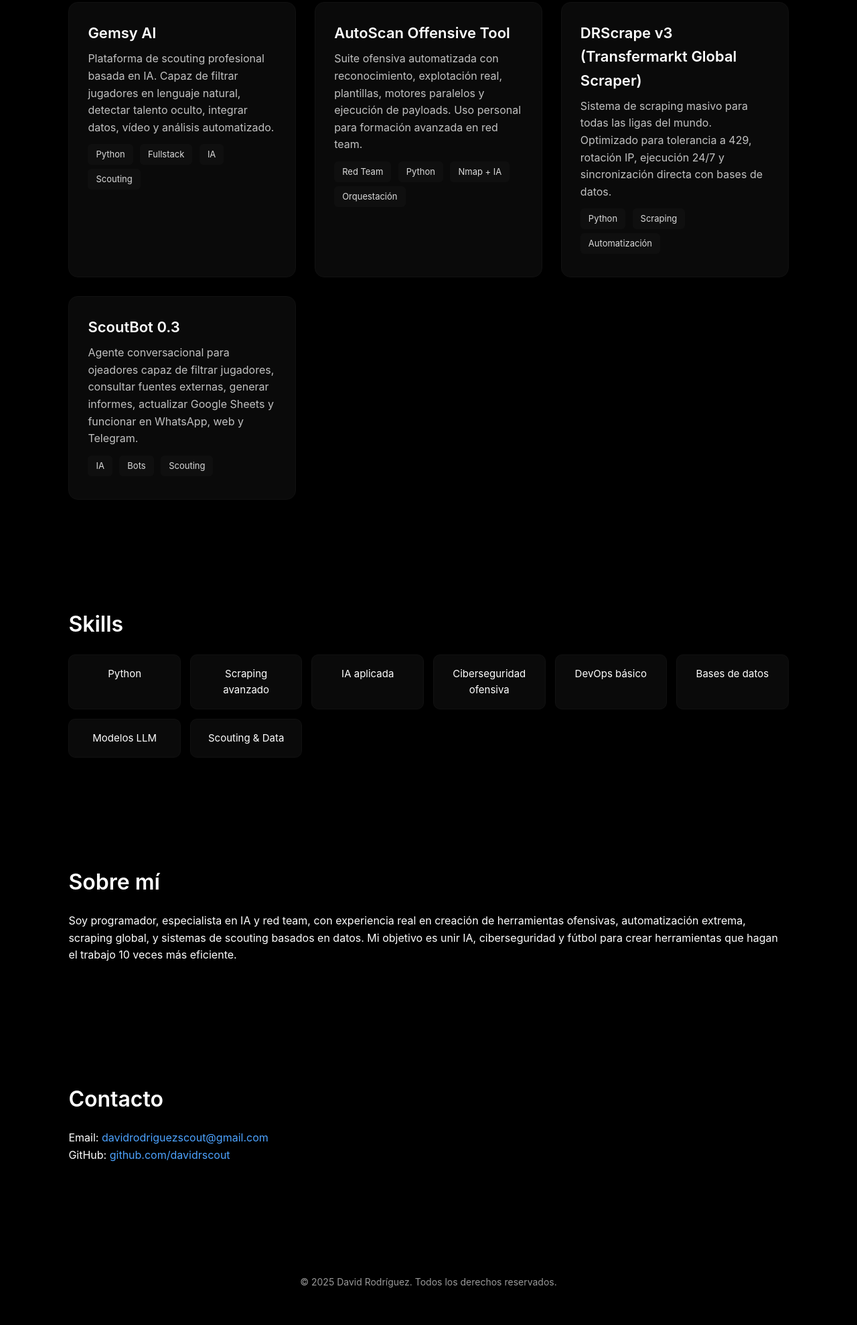
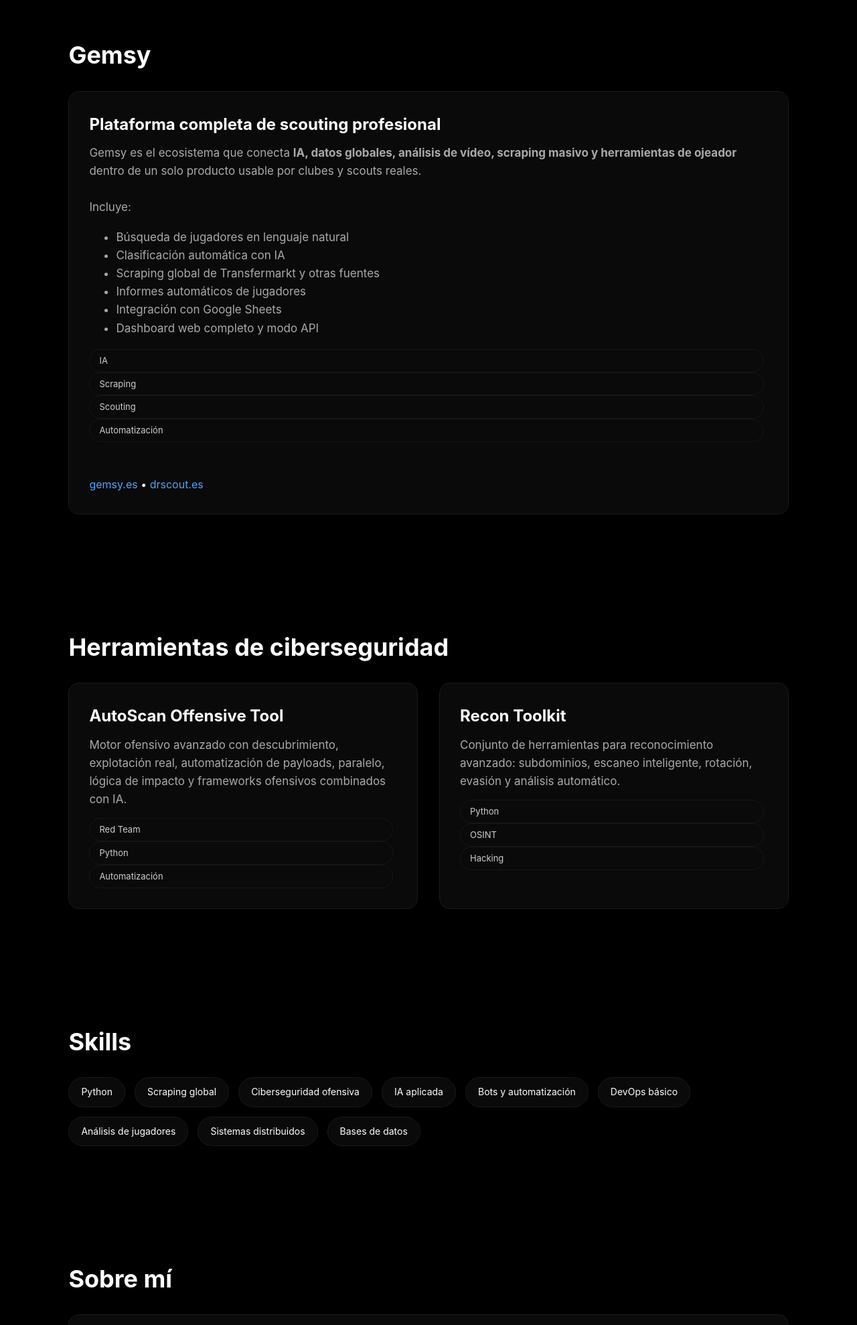
Before and after one commit to davidrscout/davidrscout.github.io, a plain HTML site: page index.html in a window 1280 px wide. Shown: the part 581-2559 px from the top of the page at 67% size. Drawn offline with Linux system fonts and the light colour scheme.

Commit message:
Update index.html

```diff
--- a/index.html
+++ b/index.html
@@ -1,229 +1,291 @@
 <!DOCTYPE html>
 <html lang="es">
 <head>
-  <meta charset="UTF-8">
-  <meta name="viewport" content="width=device-width, initial-scale=1">
+  <meta charset="UTF-8" />
+  <meta name="viewport" content="width=device-width, initial-scale=1" />
   <title>David Rodríguez | Portfolio</title>
 
   <style>
+    :root {
+      --bg: #000;
+      --text: #fff;
+      --card: #0a0a0a;
+      --border: #1a1a1a;
+      --accent: #4da3ff;
+      --muted: rgba(255,255,255,0.65);
+
+      --light-bg: #f7f7f7;
+      --light-text: #111;
+      --light-card: #fff;
+      --light-border: #ddd;
+      --light-muted: #555;
+    }
+
+    [data-theme="light"] {
+      --bg: var(--light-bg);
+      --text: var(--light-text);
+      --card: var(--light-card);
+      --border: var(--light-border);
+      --muted: var(--light-muted);
+    }
+
     body {
       margin: 0;
-      padding: 0;
-      background: #000;
-      color: #fff;
+      background: var(--bg);
+      color: var(--text);
       font-family: "Inter", sans-serif;
+      transition: background 0.3s ease, color 0.3s ease;
       line-height: 1.6;
-      scroll-behavior: smooth;
+      overflow-x: hidden;
     }
 
-    header {
-      padding: 60px 8%;
+    /* HERO */
+    .hero {
+      padding: 150px 8% 80px;
       max-width: 1200px;
       margin: auto;
+      opacity: 0;
+      animation: fadeUp 1.2s ease forwards;
     }
 
     h1 {
-      font-size: 56px;
+      font-size: 64px;
+      font-weight: 800;
+      margin-bottom: 10px;
+    }
+
+    .subtitle {
+      font-size: 22px;
+      color: var(--muted);
+      max-width: 650px;
+    }
+
+    /* SECTION */
+    .section {
+      padding: 70px 8%;
+      max-width: 1200px;
+      margin: auto;
+      opacity: 0;
+      transform: translateY(30px);
+      animation: fadeUp 0.8s ease forwards;
+    }
+
+    .section:nth-child(even) {
+      animation-delay: .2s;
+    }
+
+    h2 {
+      font-size: 36px;
+      font-weight: 700;
+      margin-bottom: 24px;
+    }
+
+    /* PROJECT CARDS */
+    .projects-grid {
+      display: grid;
+      gap: 32px;
+      grid-template-columns: repeat(auto-fit, minmax(350px, 1fr));
+    }
+
+    .card {
+      background: var(--card);
+      padding: 30px;
+      border-radius: 16px;
+      border: 1px solid var(--border);
+      transition: 0.25s ease;
+      transform: translateY(0);
+    }
+
+    .card:hover {
+      transform: translateY(-6px);
+      border-color: var(--accent);
+    }
+
+    .card-title {
+      font-size: 24px;
       font-weight: 700;
       margin-bottom: 10px;
     }
 
-    h2 {
-      font-size: 32px;
-      margin-top: 80px;
-      margin-bottom: 20px;
-      font-weight: 600;
-    }
-
-    .subtitle {
-      font-size: 20px;
-      opacity: 0.7;
-      max-width: 600px;
-    }
-
-    .section {
-      padding: 40px 8%;
-      max-width: 1200px;
-      margin: auto;
-    }
-
-    .projects-grid {
-      display: grid;
-      gap: 28px;
-      grid-template-columns: repeat(auto-fit, minmax(320px, 1fr));
-      margin-top: 30px;
-    }
-
-    .project-card {
-      background: #0a0a0a;
-      padding: 28px;
-      border-radius: 14px;
-      border: 1px solid #111;
-      transition: 0.2s ease-in-out;
-    }
-
-    .project-card:hover {
-      border: 1px solid #333;
-      transform: translateY(-3px);
-    }
-
-    .project-title {
-      font-size: 22px;
-      font-weight: 600;
-      margin-bottom: 8px;
-    }
-
-    .project-desc {
-      font-size: 16px;
-      opacity: 0.75;
-      margin-bottom: 12px;
+    .card-desc {
+      font-size: 17px;
+      color: var(--muted);
+      margin-bottom: 14px;
     }
 
     .tag {
-      display: inline-block;
-      background: #111;
-      padding: 5px 12px;
+      background: transparent;
+      border: 1px solid var(--border);
+      padding: 6px 14px;
+      border-radius: 50px;
+      font-size: 13px;
       margin-right: 6px;
-      margin-bottom: 6px;
-      border-radius: 6px;
-      font-size: 13px;
-      opacity: 0.85;
+      opacity: 0.8;
     }
 
-    .skills-grid {
-      display: grid;
-      grid-template-columns: repeat(auto-fit, minmax(160px, 1fr));
+    /* SKILLS */
+    .skills {
+      display: flex;
+      flex-wrap: wrap;
       gap: 14px;
-      margin-top: 20px;
     }
 
     .skill {
-      background: #0a0a0a;
-      padding: 16px;
-      border-radius: 10px;
-      border: 1px solid #111;
-      text-align: center;
+      padding: 10px 18px;
+      background: var(--card);
+      border-radius: 50px;
+      border: 1px solid var(--border);
+      font-size: 14px;
+    }
+
+    /* MODE TOGGLE */
+    .theme-toggle {
+      position: fixed;
+      right: 26px;
+      top: 26px;
+      cursor: pointer;
       font-size: 15px;
+      padding: 8px 18px;
+      border-radius: 6px;
+      background: var(--card);
+      border: 1px solid var(--border);
+      opacity: .85;
+    }
+
+    .theme-toggle:hover {
+      opacity: 1;
     }
 
     footer {
-      padding: 50px 8%;
       text-align: center;
-      opacity: 0.6;
-      font-size: 14px;
+      padding: 60px;
+      color: var(--muted);
+      font-size: 15px;
       margin-top: 60px;
     }
 
-    a {
-      color: #4da3ff;
-      text-decoration: none;
-    }
+    a { color: var(--accent); text-decoration: none; }
 
-    a:hover {
-      opacity: 0.7;
+    @keyframes fadeUp {
+      from { opacity: 0; transform: translateY(30px); }
+      to { opacity: 1; transform: translateY(0); }
     }
   </style>
 </head>
 
 <body>
 
-<header>
+<div class="theme-toggle" onclick="toggleTheme()">Cambiar modo</div>
+
+<!-- HERO -->
+<section class="hero">
   <h1>David Rodríguez</h1>
   <p class="subtitle">
-    Programador, especialista en IA, red team, y ojeador de fútbol.
-    Construyo sistemas inteligentes, herramientas ofensivas avanzadas, y plataformas de scouting basadas en datos.
+    Programador, especialista en IA y red team, creador de Gemsy: la plataforma de scouting inteligente que combina datos, vídeo e IA para encontrar talento antes que nadie.
   </p>
-</header>
+</section>
 
-<section class="section" id="proyectos">
-  <h2>Proyectos destacados</h2>
+<!-- GEMSY -->
+<section class="section">
+  <h2>Gemsy</h2>
 
-  <div class="projects-grid">
-
-    <div class="project-card">
-      <div class="project-title">Gemsy AI</div>
-      <div class="project-desc">
-        Plataforma de scouting profesional basada en IA. Capaz de filtrar jugadores en lenguaje natural,
-        detectar talento oculto, integrar datos, vídeo y análisis automatizado.
-      </div>
-      <div class="tag">Python</div>
-      <div class="tag">Fullstack</div>
-      <div class="tag">IA</div>
-      <div class="tag">Scouting</div>
+  <div class="card">
+    <div class="card-title">Plataforma completa de scouting profesional</div>
+    <div class="card-desc">
+      Gemsy es el ecosistema que conecta <strong>IA, datos globales, análisis de vídeo, scraping masivo y herramientas de ojeador</strong> dentro de un solo producto usable por clubes y scouts reales.
+      <br><br>
+      Incluye:
+      <ul>
+        <li>Búsqueda de jugadores en lenguaje natural</li>
+        <li>Clasificación automática con IA</li>
+        <li>Scraping global de Transfermarkt y otras fuentes</li>
+        <li>Informes automáticos de jugadores</li>
+        <li>Integración con Google Sheets</li>
+        <li>Dashboard web completo y modo API</li>
+      </ul>
     </div>
-
-    <div class="project-card">
-      <div class="project-title">AutoScan Offensive Tool</div>
-      <div class="project-desc">
-        Suite ofensiva automatizada con reconocimiento, explotación real, plantillas, motores paralelos
-        y ejecución de payloads. Uso personal para formación avanzada en red team.
-      </div>
-      <div class="tag">Red Team</div>
-      <div class="tag">Python</div>
-      <div class="tag">Nmap + IA</div>
-      <div class="tag">Orquestación</div>
-    </div>
-
-    <div class="project-card">
-      <div class="project-title">DRScrape v3 (Transfermarkt Global Scraper)</div>
-      <div class="project-desc">
-        Sistema de scraping masivo para todas las ligas del mundo. Optimizado para tolerancia a 429,
-        rotación IP, ejecución 24/7 y sincronización directa con bases de datos.
-      </div>
-      <div class="tag">Python</div>
-      <div class="tag">Scraping</div>
-      <div class="tag">Automatización</div>
-    </div>
-
-    <div class="project-card">
-      <div class="project-title">ScoutBot 0.3</div>
-      <div class="project-desc">
-        Agente conversacional para ojeadores capaz de filtrar jugadores, consultar fuentes externas,
-        generar informes, actualizar Google Sheets y funcionar en WhatsApp, web y Telegram.
-      </div>
-      <div class="tag">IA</div>
-      <div class="tag">Bots</div>
-      <div class="tag">Scouting</div>
-    </div>
-
+    <div class="tag">IA</div>
+    <div class="tag">Scraping</div>
+    <div class="tag">Scouting</div>
+    <div class="tag">Automatización</div>
+    <br><br>
+    <a href="https://gemsy.es" target="_blank">gemsy.es</a> •
+    <a href="https://drscout.es" target="_blank">drscout.es</a>
   </div>
 </section>
 
-<section class="section" id="skills">
-  <h2>Skills</h2>
+<!-- PROYECTOS DE CIBERSEGURIDAD -->
+<section class="section">
+  <h2>Herramientas de ciberseguridad</h2>
 
-  <div class="skills-grid">
-    <div class="skill">Python</div>
-    <div class="skill">Scraping avanzado</div>
-    <div class="skill">IA aplicada</div>
-    <div class="skill">Ciberseguridad ofensiva</div>
-    <div class="skill">DevOps básico</div>
-    <div class="skill">Bases de datos</div>
-    <div class="skill">Modelos LLM</div>
-    <div class="skill">Scouting & Data</div>
+  <div class="projects-grid">
+    <div class="card">
+      <div class="card-title">AutoScan Offensive Tool</div>
+      <div class="card-desc">
+        Motor ofensivo avanzado con descubrimiento, explotación real, automatización de payloads, paralelo, lógica de impacto y frameworks ofensivos combinados con IA.
+      </div>
+      <div class="tag">Red Team</div><div class="tag">Python</div><div class="tag">Automatización</div>
+    </div>
+
+    <div class="card">
+      <div class="card-title">Recon Toolkit</div>
+      <div class="card-desc">
+        Conjunto de herramientas para reconocimiento avanzado: subdominios, escaneo inteligente, rotación, evasión y análisis automático.
+      </div>
+      <div class="tag">Python</div><div class="tag">OSINT</div><div class="tag">Hacking</div>
+    </div>
   </div>
 </section>
 
-<section class="section" id="sobre-mi">
-  <h2>Sobre mí</h2>
-  <p>
-    Soy programador, especialista en IA y red team, con experiencia real en creación de herramientas ofensivas,
-    automatización extrema, scraping global, y sistemas de scouting basados en datos.
-    Mi objetivo es unir IA, ciberseguridad y fútbol para crear herramientas que hagan el trabajo 10 veces más eficiente.
-  </p>
+<!-- OTRAS SKILLS -->
+<section class="section">
+  <h2>Skills</h2>
+
+  <div class="skills">
+    <div class="skill">Python</div>
+    <div class="skill">Scraping global</div>
+    <div class="skill">Ciberseguridad ofensiva</div>
+    <div class="skill">IA aplicada</div>
+    <div class="skill">Bots y automatización</div>
+    <div class="skill">DevOps básico</div>
+    <div class="skill">Análisis de jugadores</div>
+    <div class="skill">Sistemas distribuidos</div>
+    <div class="skill">Bases de datos</div>
+  </div>
 </section>
 
-<section class="section" id="contacto">
+<!-- SOBRE MI -->
+<section class="section">
+  <h2>Sobre mí</h2>
+
+  <div class="card">
+    <div class="card-desc" style="font-size:18px;">
+      Soy programador, especialista en IA aplicada y red team. Me enfoco en construir herramientas reales,
+      no prototipos: scraping global que tarda días, agentes con razonamiento, motores ofensivos capaces
+      de ejecutar exploits reales y plataformas completas como Gemsy.
+    </div>
+  </div>
+</section>
+
+<!-- CONTACTO -->
+<section class="section">
   <h2>Contacto</h2>
-  <p>
+  <p style="font-size:18px;">
     Email: <a href="mailto:davidrodriguezscout@gmail.com">davidrodriguezscout@gmail.com</a><br>
-    GitHub: <a href="https://github.com/davidrscout" target="_blank">github.com/davidrscout</a>
+    GitHub: <a target="_blank" href="https://github.com/davidrscout">github.com/davidrscout</a>
   </p>
 </section>
 
 <footer>
-  © 2025 David Rodríguez. Todos los derechos reservados.
+  © 2025 David Rodríguez | Portfolio
 </footer>
+
+<script>
+  function toggleTheme() {
+    document.body.dataset.theme =
+      document.body.dataset.theme === "light" ? "dark" : "light";
+  }
+</script>
 
 </body>
 </html>
```
